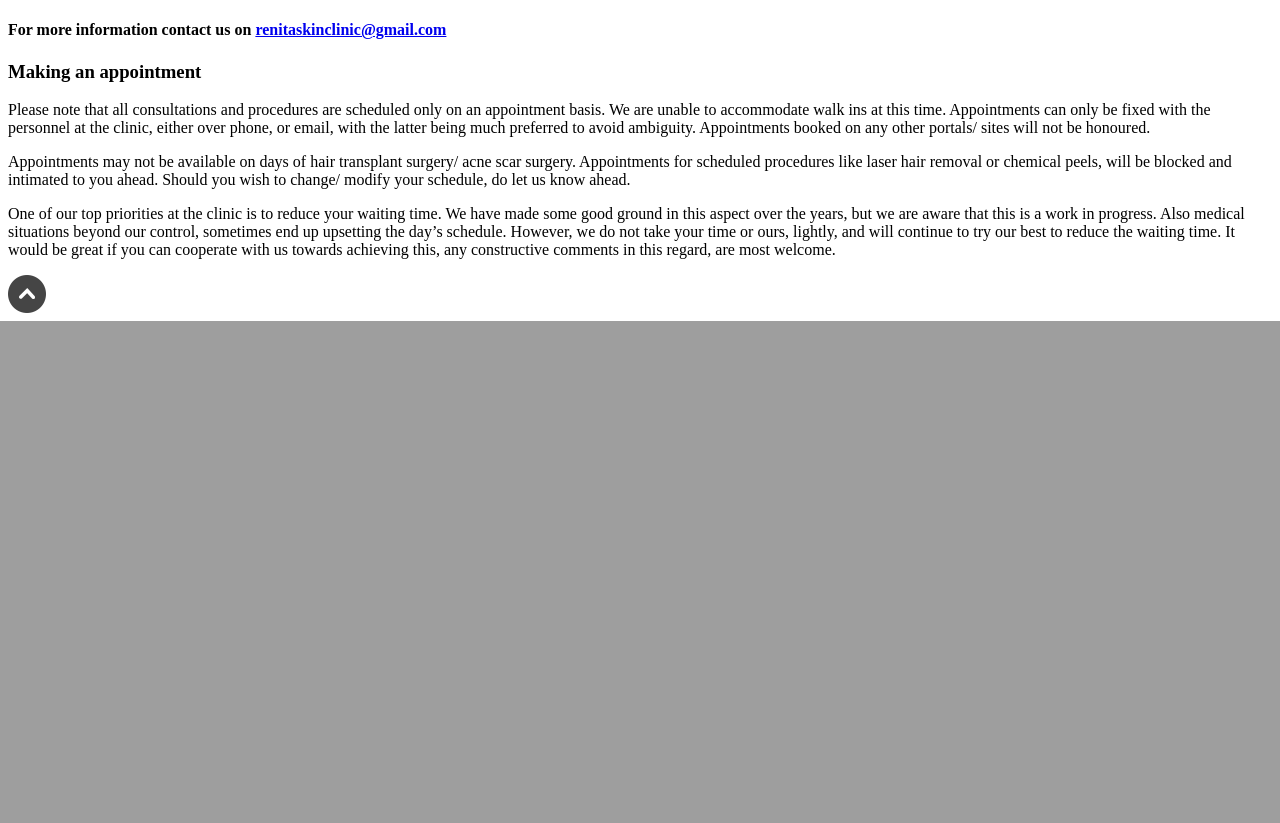
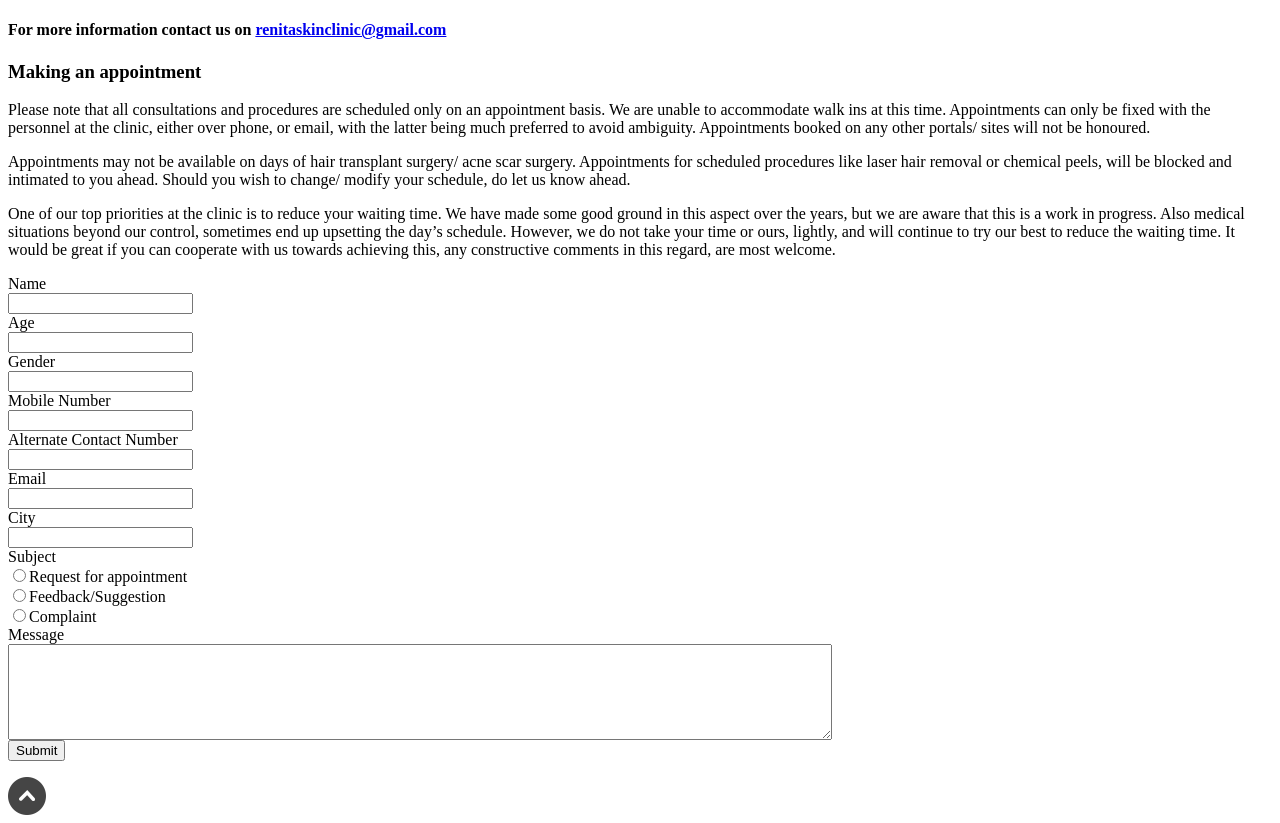
Before and after one commit to WohligTechnology/renita, a PHP site: page /views/content/contact.html in a window 1280 px wide. Shown: the part 516-1339 px from the top of the page. Before the commit the page ends 837 px from the top, so only its background shows below. Run offline with PHP 8.4, Linux system fonts and the light colour scheme.

Commit message:
new contact form added in contactpage

```diff
--- a/js/controllers.js
+++ b/js/controllers.js
@@ -193,7 +193,10 @@ angular.module('phonecatControllers', ['templateservicemod', 'navigationservice'
             });
         });
 
-
+$scope.contactForm={};
+$scope.submitForm=function(contactForm){
+  console.log("contactForm",contactForm);
+}
 
     })
     .controller('BookingCtrl', function($scope, TemplateService, NavigationService) {
--- a/views/content/contact.html
+++ b/views/content/contact.html
@@ -47,6 +47,85 @@
       </div>
     </div>
   </section>
+<div>
+  <div class="container">
+  <div class="row">
+    <div class="col-md-offset-1 col-md-10">
+  <form class="form-horizontal contact-form" ng-submit="submitForm(contactForm);">
+    <div class="form-group">
+     <label class="control-label col-sm-3" for="email">Name</label>
+     <div class="col-sm-9">
+     <input type="text" class="form-control" id="name" ng-model="contactForm.name" aplha-Only required>
+   </div>
+    </div>
+    <div class="form-group">
+    <label class="control-label col-sm-3" for="age">Age</label>
+    <div class="col-sm-9">
+      <input type="text" class="form-control" id="age" maxlength="2" ng-model="contactForm.age" only-Digits required>
+    </div>
+  </div>
+  <div class="form-group">
+  <label class="control-label col-md-3" for="gender">Gender</label>
+  <div class="col-sm-9">
+    <input type="text" class="form-control" id="gender" ng-model="contactForm.gender" aplha-Only required>
+  </div>
+</div>
+<div class="form-group">
+<label class="control-label col-md-3" for="mobile">Mobile Number</label>
+<div class="col-sm-9">
+    <input type="text" class="form-control" id="mobile" minlength="8" maxlength="10" ng-model="contactForm.mobile" only-Digits required>
+
+</div>
+</div>
+<div class="form-group">
+<label class="control-label col-md-3" for="Contact">Alternate Contact Number</label>
+<div class="col-sm-9">
+  <input type="text" class="form-control" id="contact"  minlength="8" maxlength="10" ng-model="contactForm.alternateMobile" only-Digits required>
+</div>
+</div>
+<div class="form-group">
+<label class="control-label col-md-3" for="email">Email</label>
+<div class="col-sm-9">
+  <input type="email" class="form-control" id="email" ng-model="contactForm.email" required>
+</div>
+</div>
+<div class="form-group">
+<label class="control-label col-md-3" for="city">City</label>
+<div class="col-sm-9">
+  <input type="text" class="form-control" id="city" ng-model="contactForm.city" aplha-Only required>
+</div>
+</div>
+<div class="form-group">
+<label class="control-label col-md-3" for="subject">Subject</label>
+<div class="col-sm-3 radio">
+      <label><input type="radio" name="radio1" ng-model="contactForm.subject" value="appointment" required>Request for appointment</label>
+    </div>
+<div class="col-sm-3 radio">
+      <label><input type="radio" name="radio1" ng-model="contactForm.subject" value="feedback" required>Feedback/Suggestion</label>
+    </div>
+    <div class="col-sm-3 radio">
+          <label><input type="radio" name="radio1" value="complaint" required ng-model="contactForm.subject">Complaint</label>
+        </div>
+</div>
+<div class="form-group">
+<label class="control-label col-md-3" for="pwd">Message</label>
+<div class="col-sm-9 msgbox-textarea">
+  <textarea name="Comments" id="cfComments" cols="100" rows="6" ng-model="contactForm.message" aplha-Only required></textarea>
+</div>
+</div>
+<div class="form-group">
+  <div class="col-sm-6 col-sm-offset-3">
+    <button class="btn btn-grey submit-btn" type="submit">Submit</button>
+  </div>
+</div>
+
+  </form>
+</div>
+</div>
+</div>
+</div>
+
+
   <div class="back-to-top pull-right" scroll-to-item scroll-to="#top-scroll"> <img src="img/top-scroll.png" alt="Dharma Productions">
   </div>
 </section>
--- a/views/footer.html
+++ b/views/footer.html
@@ -162,17 +162,17 @@ BLOG
                               <div class="label-color">
                                  <div class="custom-radio">
                                     <!-- <input type="radio" name="appointment" value="appointment" required ng-model="contactForm.appointment">Request for appointment -->
-                                    <input type="radio" id="option1" name="radio1" ng-model="contactForm.appointment" value="appointment" required>
+                                    <input type="radio" id="option1" name="radio1" ng-model="contactForm.subject" value="appointment" required>
                                     <label for="option1"><span></span>Request for appointment</label>
                                  </div>
                                  <div class="custom-radio">
                                     <!-- <input type="radio" name="appointment" value="feedback" required ng-model="contactForm.feedback">-->
-                                    <input type="radio" id="option2" name="radio1" ng-model="contactForm.feedback" value="feedback" required>
+                                    <input type="radio" id="option2" name="radio1" ng-model="contactForm.subject" value="feedback" required>
                                     <label for="option2"><span></span>Feedback/Suggestion</label>
                                  </div>
                                  <div class="custom-radio">
                                     <!-- <input type="radio" name="appointment" value="complaint" required ng-model="contactForm.complaint"></br> -->
-                                    <input type="radio" id="option3" name="radio1" value="complaint" required ng-model="contactForm.complaint">
+                                    <input type="radio" id="option3" name="radio1" value="complaint" required ng-model="contactForm.subject">
                                     <label for="option3"><span></span>Complaint</label>
                                  </div>
                               </div>
--- a/views/header.html
+++ b/views/header.html
@@ -2,7 +2,8 @@
    <nav class="navbar navbar-default navbar-fixed-top sticky-header" scroll>
       <div class="container" ng-controller="headerctrl">
          <div class="navbar-header">
-            <a class="navbar-brand" ui-sref="home"><img src="img/logo.png" alt="logo" width="150"> </a>
+            <!-- <a class="navbar-brand" ui-sref="home"><img src="img/logo.png" alt="logo" width="150"> </a> -->
+            <a class="navbar-brand" ui-sref="home"><img src="img/Render Logo.png" alt="logo" > </a>
          </div>
 
          <div class="collapse navbar-collapse" id="nav-collapse">
--- a/views/sidemenu.html
+++ b/views/sidemenu.html
@@ -9,7 +9,8 @@
               <span class="icon-bar two"></span>
               <span class="icon-bar three"></span>
             </button>
-            <a ui-sref="home"><img src="img/logo.png" alt="" class="em-logo"></a>
+            <a ui-sref="home"><img src="img/Render Logo.png" alt="" class="home-logo"></a>
+            <!-- <a ui-sref="home"><img src="img/logo.png" alt="" class="em-logo"></a> -->
             <!-- <a ui-sref="home"><img src="img/Logo_pantone value.png" alt="" class="em-logo"></a> -->
           </div>
           <div class="sidemenu {{getslide}}">
```
Also changed, not shown: js/app.js (+16 -0 lines), sass/main.scss (+21 -0 lines), img/Logo_pantone value.png (deleted), img/Render Logo.png (added).
